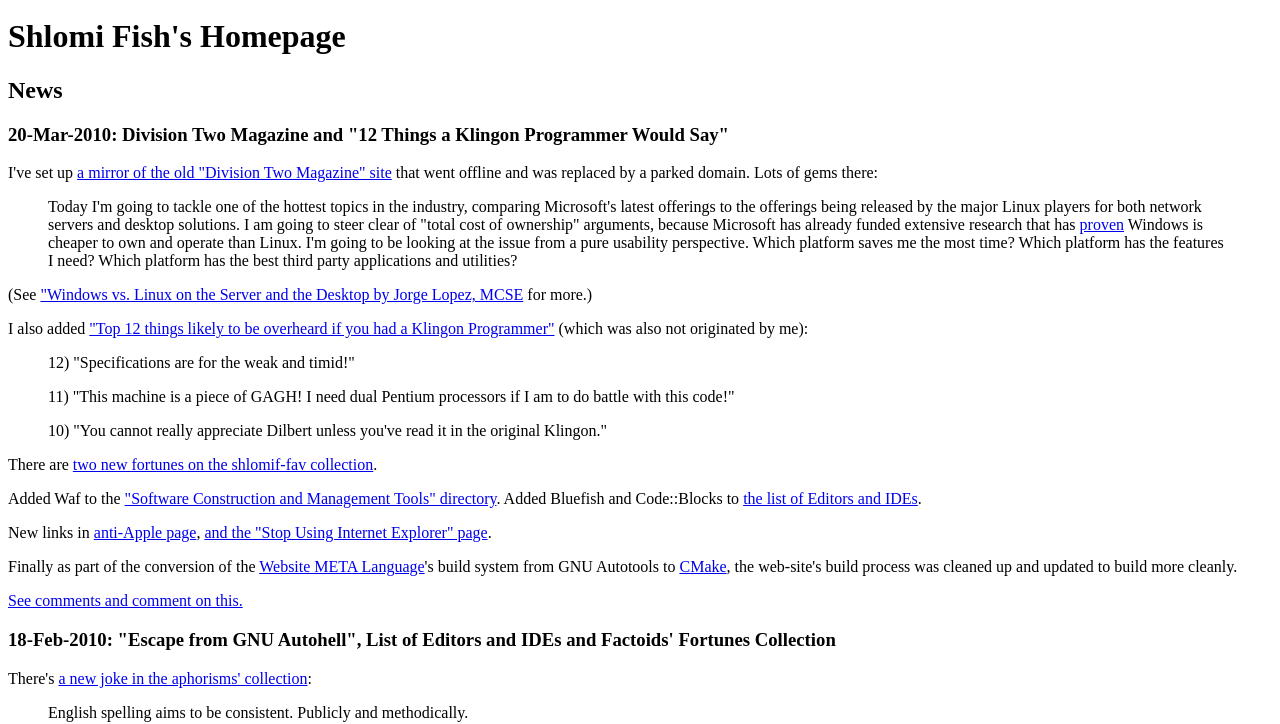
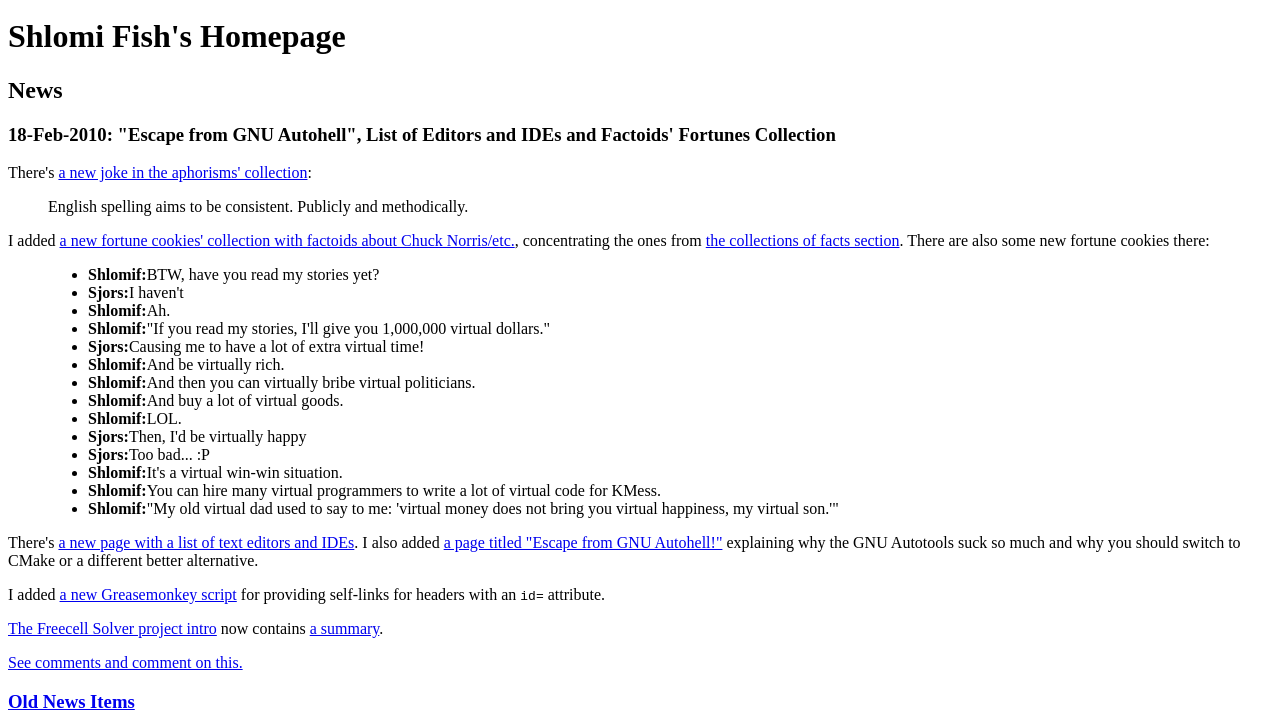
Before and after one commit to shlomif/perl-xml-libxml-bugs, a plain HTML site: page XML-LibXML-reader-segfault/index.html in a window 1280 px wide. Shown: the part 2304-3028 px from the top of the page. Drawn offline with Linux system fonts and the light colour scheme.

Commit message:
Reduced more.

```diff
--- a/XML-LibXML-reader-segfault/index.html
+++ b/XML-LibXML-reader-segfault/index.html
@@ -477,70 +477,6 @@
 </div>
 <h1>Shlomi Fish's Homepage</h1>
 <h2 id="news">News</h2>
-<div class="news_item"><h3 class="newsitem">20-Mar-2010: Division Two Magazine and &quot;12 Things a Klingon Programmer Would Say&quot;</h3>
-<p>
-I've set up <a href="http://shlomifish.org/humour/by-others/division-two/">a
-    mirror of the old "Division Two Magazine" site</a> that went offline
-and was replaced by a parked domain. Lots of gems there:
-</p>
-<blockquote>
-    <p>
-    Today I'm going to tackle one of the hottest topics in the industry,
-    comparing Microsoft's latest offerings to the offerings being released by
-    the major Linux players for both network servers and desktop solutions. I
-    am going to steer clear of "total cost of ownership" arguments, because
-    Microsoft has already funded extensive research that has
-    <a href="http://www.vnunet.com/News/1137722">proven</a> Windows is
-    cheaper to own and operate than Linux. I'm going to be looking at the issue
-    from a pure usability perspective. Which platform saves me the most time?
-    Which platform has the features I need? Which platform has the best third
-    party applications and utilities?
-    </p>
-</blockquote>
-<p>
-(See <a href="http://divisiontwo.shlomifish.org/articles/mcse2.htm">"Windows
-    vs. Linux on the Server and the Desktop by Jorge Lopez, MCSE</a> for
-more.)
-</p>
-<p>
-I also added <a href="http://shlomifish.org/humour/by-others/top-12-things-likely-to-be-overheard-if-you-had-a-klingon-programmer.html">"Top 12 things likely to be overheard if you had a Klingon Programmer"</a> (which was also not
-originated by me):
-</p>
-<blockquote>
-    <p>
-    12) "Specifications are for the weak and timid!"
-    </p>
-    <p>
-11) "This machine is a piece of GAGH! I need dual Pentium processors if I am to do battle with this code!"
-</p>
-<p>
-10) "You cannot really appreciate Dilbert unless you've read it in the original Klingon."
-</p>
-</blockquote>
-<p>
-There are <a href="http://www.shlomifish.org/humour/fortunes/shlomif-fav.html#mit-writers-j-hall-sentence-composition">two
-    new fortunes on the shlomif-fav collection</a>.
-</p>
-<p>
-Added Waf to the
-<a href="http://www.shlomifish.org/open-source/resources/software-tools/">"Software
-    Construction and Management Tools" directory</a>. Added Bluefish
-and Code::Blocks to
-<a href="http://www.shlomifish.org/open-source/resources/editors-and-IDEs/">the
-    list of Editors and IDEs</a>.
-</p>
-<p>
-New links in <a href="http://www.shlomifish.org/open-source/anti/apple/">anti-Apple page</a>, <a href="http://www.shlomifish.org/no-ie/">and the "Stop Using
-    Internet Explorer" page</a>.
-</p>
-<p>
-Finally as part of the conversion of the <a href="http://thewml.org/">Website
-    META Language</a>'s build system from GNU Autotools to
-<a href="http://www.cmake.org/">CMake</a>, the web-site's build process
-was cleaned up and updated to build more cleanly.
-</p>
-<p><a href="http://community.livejournal.com/shlomif_hsite/14392.html">See comments and comment on this.</a></p>
-</div>
 <div class="news_item"><h3 class="newsitem">18-Feb-2010: &quot;Escape from GNU Autohell&quot;, List of Editors and IDEs and Factoids&#39; Fortunes Collection</h3>
 <p>
 There's
```
